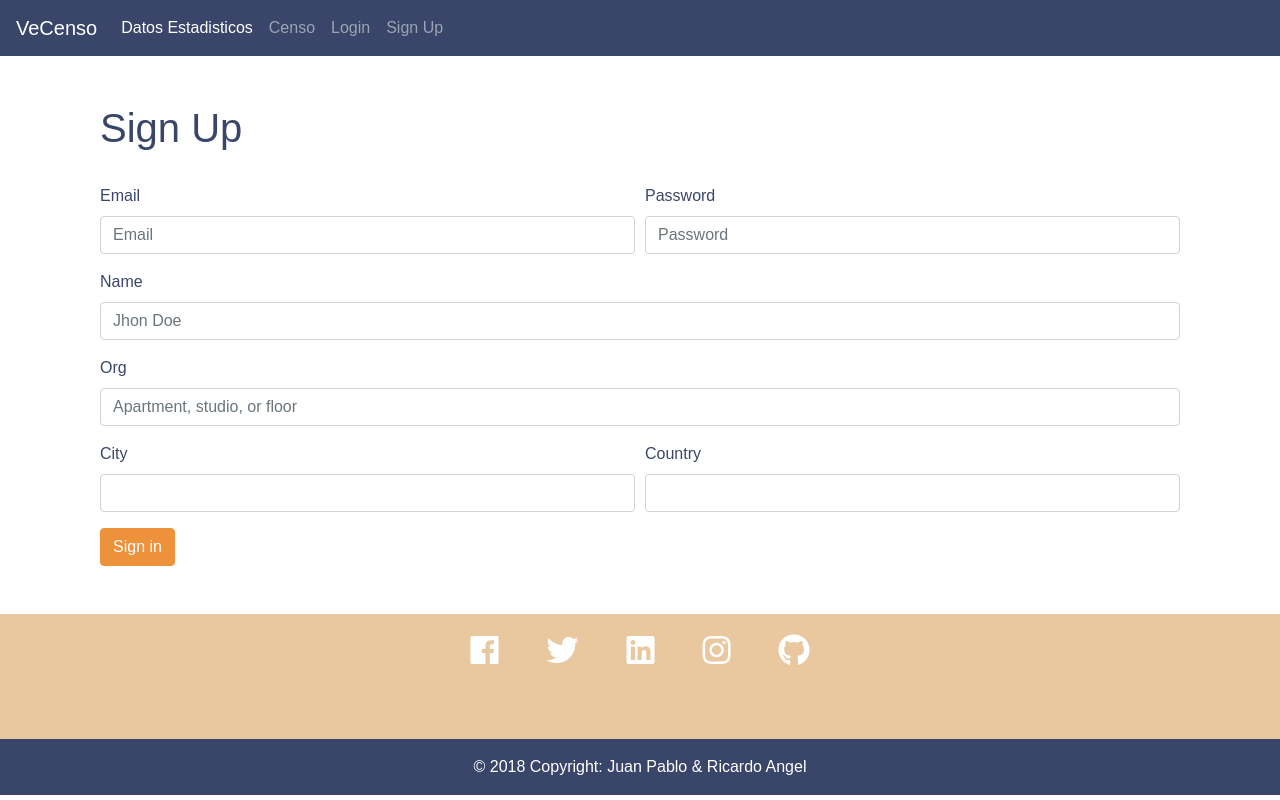
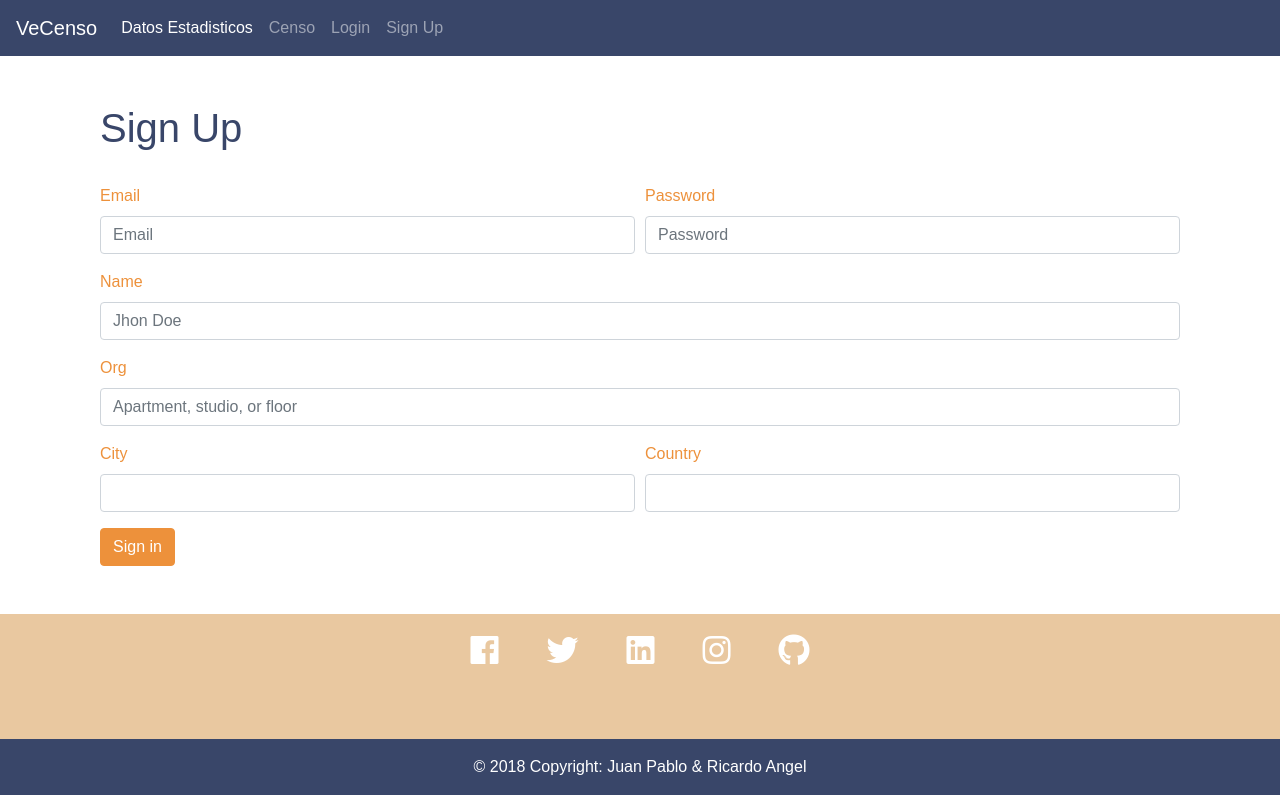
Before and after one commit to jpgonzalez14/censo-venezolano-front, a React (Create React App) app: page /register in a window 1280 px wide. Built offline with nearby package versions, Linux system fonts and the light colour scheme.

Commit message:
front style changes

```diff
--- a/src/actions/authActions.js
+++ b/src/actions/authActions.js
@@ -88,7 +88,7 @@ export const logoutUser = () => dispatch => {
   dispatch(setCurrentUser({}));
 };
 
-// Get all profiles
+// Get all persons
 export let getAllPersons = () => dispatch => {
   dispatch(setProfileLoading());
   axios
@@ -106,7 +106,7 @@ export let getAllPersons = () => dispatch => {
       })
     );
 };
-//Profile Loading
+//person Loading
 export let setProfileLoading = () => {
   return {
     type: PERSONS_LOADING
--- a/src/components/auth/Login.js
+++ b/src/components/auth/Login.js
@@ -59,7 +59,7 @@ class Login extends Component {
         <br />
         <form onSubmit={this.onSubmit}>
           <div className="form-group">
-            <label className="primary-text-color">Email address</label>
+            <label className="secondary-text-color">Email address</label>
             <input
               type="email"
               className="form-control"
@@ -71,7 +71,7 @@ class Login extends Component {
             />
           </div>
           <div className="form-group">
-            <label className="primary-text-color">Password</label>
+            <label className="secondary-text-color">Password</label>
             <input
               type="password"
               className="form-control"
--- a/src/components/auth/Register.js
+++ b/src/components/auth/Register.js
@@ -75,7 +75,7 @@ class Register extends Component {
         <form onSubmit={this.onSubmit}>
           <div className="form-row">
             <div className="form-group col-md-6">
-              <label className="primary-text-color">Email</label>
+              <label className="secondary-text-color">Email</label>
               <input
                 type="email"
                 className="form-control"
@@ -86,7 +86,7 @@ class Register extends Component {
               />
             </div>
             <div className="form-group col-md-6">
-              <label className="primary-text-color">Password</label>
+              <label className="secondary-text-color">Password</label>
               <input
                 type="password"
                 className="form-control"
@@ -98,7 +98,7 @@ class Register extends Component {
             </div>
           </div>
           <div className="form-group">
-            <label className="primary-text-color">Name</label>
+            <label className="secondary-text-color">Name</label>
             <input
               type="text"
               className="form-control"
@@ -109,7 +109,7 @@ class Register extends Component {
             />
           </div>
           <div className="form-group">
-            <label className="primary-text-color">Org</label>
+            <label className="secondary-text-color">Org</label>
             <input
               type="text"
               className="form-control"
@@ -121,7 +121,7 @@ class Register extends Component {
           </div>
           <div className="form-row">
             <div className="form-group col-md-6">
-              <label className="primary-text-color">City</label>
+              <label className="secondary-text-color">City</label>
               <input
                 type="text"
                 className="form-control"
@@ -131,7 +131,7 @@ class Register extends Component {
               />
             </div>
             <div className="form-group col-md-6">
-              <label className="primary-text-color">Country</label>
+              <label className="secondary-text-color">Country</label>
               <input
                 type="text"
                 className="form-control"
--- a/src/components/dashboard/PersonList.js
+++ b/src/components/dashboard/PersonList.js
@@ -28,8 +28,9 @@ class PersonList extends React.Component {
     }
 
     return (
-      <div className="col-xs-12 col-md-9">
-        <h2>Filterable Table</h2>
+      <div className="col-xs-12 col-md-8">
+        <br />
+        <h2 className="primary-text-color">Filterable Table</h2>
         <p>
           Type something in the input field to search the table for first names,
           last names or emails:
@@ -45,15 +46,25 @@ class PersonList extends React.Component {
           <table className="table table-striped">
             <thead>
               <tr>
-                <th scope="col">#</th>
-                <th scope="col">First</th>
-                <th scope="col">Last</th>
-                <th scope="col">Handle</th>
+                <th className="secondary-text-color" scope="col">
+                  Id
+                </th>
+                <th className="secondary-text-color" scope="col">
+                  Name
+                </th>
+                <th className="secondary-text-color" scope="col">
+                  Email
+                </th>
+                <th className="secondary-text-color" scope="col">
+                  Phone
+                </th>
               </tr>
             </thead>
             <tbody>{profileItems}</tbody>
           </table>
         </div>
+        <br />
+        <br />
       </div>
     );
   }
--- a/src/components/dashboard/sidemenu.js
+++ b/src/components/dashboard/sidemenu.js
@@ -7,24 +7,22 @@ import { logoutUser } from '../../actions/authActions';
 class SideMenu extends Component {
   render() {
     const { isAuthenticated, user } = this.props.auth;
+    console.log(user);
     const authLinks = (
       <div className="col-md-12">
         <div className="card">
           <div className="card-body">
-            <h1 className="card-title">{user.name}</h1>
-            <h6 className="card-subtitle mb-2 text-muted">
-              <strong> Org: </strong>
-              {user.org}
-            </h6>
+            <h1 className="card-title primary-text-color">{user.name}</h1>
             <p className="card-text">
-              <strong> Email: </strong> {user.email}
+              <strong className="secondary-text-color"> Email: </strong>{' '}
+              {user.email}
             </p>
           </div>
         </div>
       </div>
     );
     return (
-      <div className="col-xs-12 col-md-3">
+      <div className="col-xs-12 col-md-4">
         <br /> {authLinks} <br />
       </div>
     );
```
